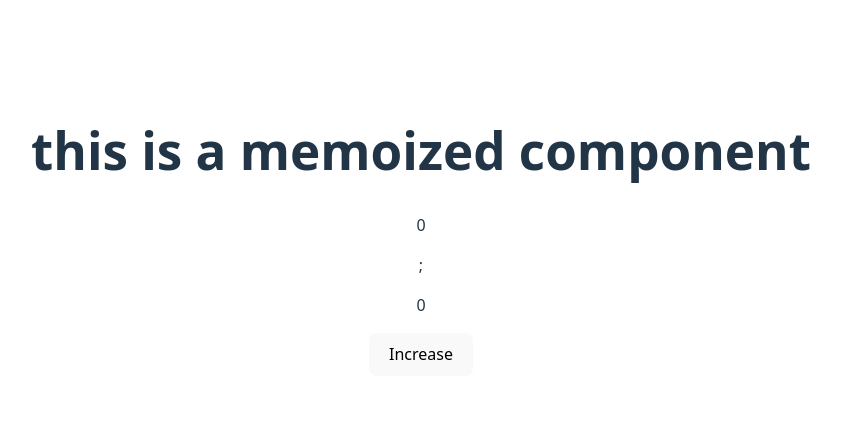
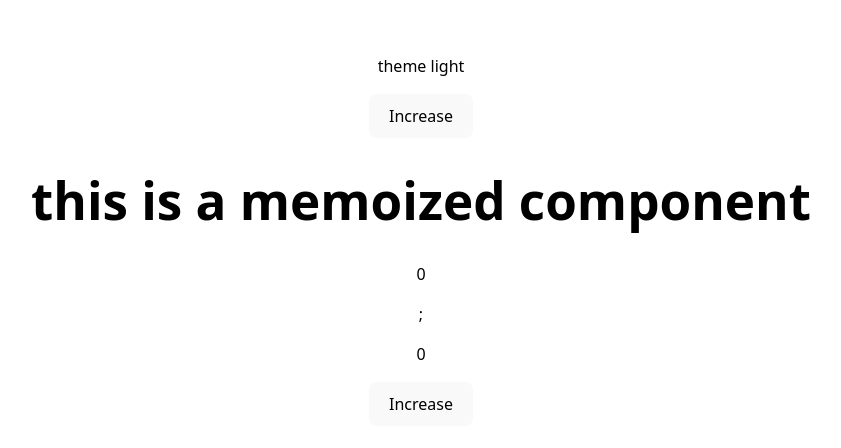
Before and after one commit to vedamanikanta2023/practice, a React (Vite) app: page / in a window 1280 px wide. Shown: the part 168-616 px from the top of the page, without its empty margins (219-1060 px from the left). Built offline with nearby package versions, Linux system fonts and the light colour scheme.

Commit message:
themeing with context api

```diff
--- a/src/App.jsx
+++ b/src/App.jsx
@@ -1,20 +1,23 @@
-import './App.css'
-import { UserDetails } from './UserDetails'
-import { Sample } from './Sample'
-import Alert from './Alert'
-import { MetaData } from './MetaData'
-import Component1 from './Components'
-import ImageViewer from './ImageViewer'
-import Header from './Header'
-import PositionDemo from './PositionDemo'
-import { Timer } from './Timer'
-import Parent from './ParentComponent'
-import { ControlledUncontrolled } from './ControlledUncontrolled/ControlledUncontrolled'
-import { MemoizedComp } from './Memoizing/MemoizedComp'
-import { CallingMemoizedComp } from './Memoizing/CallingMemoizedComp'
+import "./App.css";
+import { UserDetails } from "./UserDetails";
+import { Sample } from "./Sample";
+import Alert from "./Alert";
+import { MetaData } from "./MetaData";
+import Component1 from "./Components";
+import ImageViewer from "./ImageViewer";
+import Header from "./Header";
+import PositionDemo from "./PositionDemo";
+import { Timer } from "./Timer";
+import Parent from "./ParentComponent";
+import { ControlledUncontrolled } from "./ControlledUncontrolled/ControlledUncontrolled";
+import { MemoizedComp } from "./Memoizing/MemoizedComp";
+import { CallingMemoizedComp } from "./Memoizing/CallingMemoizedComp";
+import ThemedComponent, { ThemeContext } from "./ContextAPI/ThemeContext";
+import ConsumeContextAPI from "./ContextAPI/ConsumeContextAPI";
+import React from "react";
 
-const shoeCollections=[];
-for(let i=0;i<100;i++){
+const shoeCollections = [];
+for (let i = 0; i < 100; i++) {
   shoeCollections.push("mani");
 }
 
@@ -24,8 +27,24 @@ function App() {
   } catch (error) {
     console.warn(`in catch block `, error);
   }
+
+  const theme = React.useContext(ThemeContext);
+
+  const getTheme = () => {
+    if (theme.theme === "dark") {
+      return {
+        backgroundColor: "black",
+        color: "white",
+      };
+    } else {
+      return { backgroundColor: "white", color: "black" };
+    }
+  };
+
   return (
-    <>
+    <ThemedComponent>
+      <div style={getTheme()}>
+        <ConsumeContextAPI />
         <CallingMemoizedComp />
         {/* <ControlledUncontrolled /> */}
         {/* <Parent /> */}
@@ -43,9 +62,10 @@ function App() {
         {/* <MetaData /> */}
         {/* <Alert type="success" message={"Your payment is successful"} /> */}
         {/* <UserDetails />    */}
-      {/* <Sample />  */}
-    </>
-  )
+        {/* <Sample />  */}{" "}
+      </div>
+    </ThemedComponent>
+  );
 }
 
-export default App
+export default App;
--- /dev/null
+++ b/src/ContextAPI/ConsumeContextAPI.jsx
@@ -0,0 +1,17 @@
+import React from "react";
+import { ThemeContext } from "./ThemeContext";
+
+const ConsumeContextAPI = () => {
+  const theme = React.useContext(ThemeContext);
+  const onClickButton = () => {
+    theme?.changeTheme();
+  };
+  return (
+    <React.Fragment>
+      <p>theme {theme.theme}</p>
+      <button onClick={onClickButton}>Increase</button>
+    </React.Fragment>
+  );
+};
+
+export default ConsumeContextAPI;
--- /dev/null
+++ b/src/ContextAPI/ThemeContext.jsx
@@ -0,0 +1,15 @@
+import React, { useState } from "react";
+
+export const ThemeContext = React.createContext("theme");
+
+const ThemedComponent = ({ children }) => {
+  const [theme, setTheme] = useState("light");
+  const changeTheme = ()=>{
+    setTheme(prev=>prev==="dark"?"light":"dark");
+  }
+  return (
+    <ThemeContext.Provider value={{theme,changeTheme}}>{children}</ThemeContext.Provider>
+  );
+};
+
+export default ThemedComponent;
```
Lines whose indentation alone changed are shown as unchanged.
